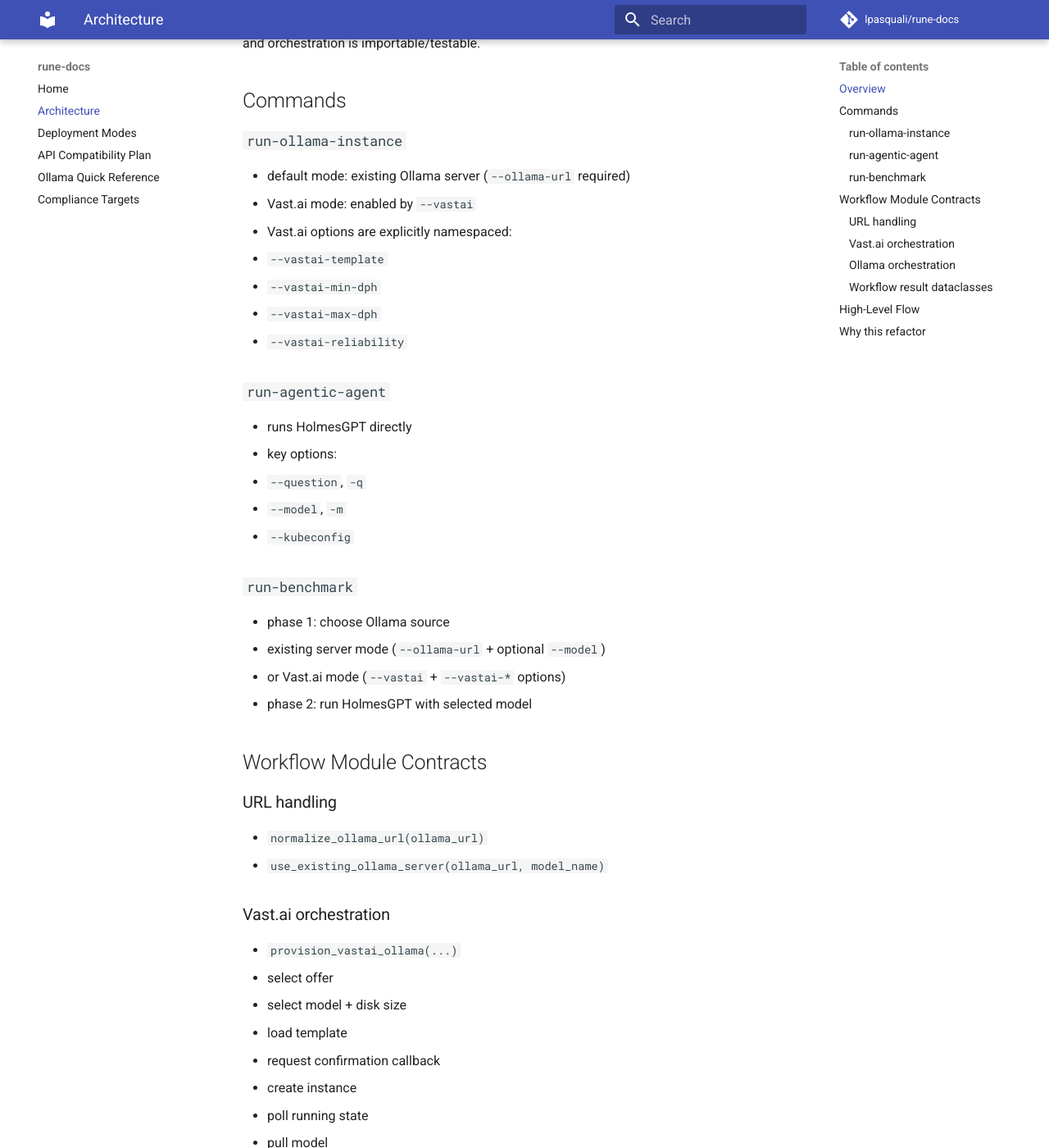
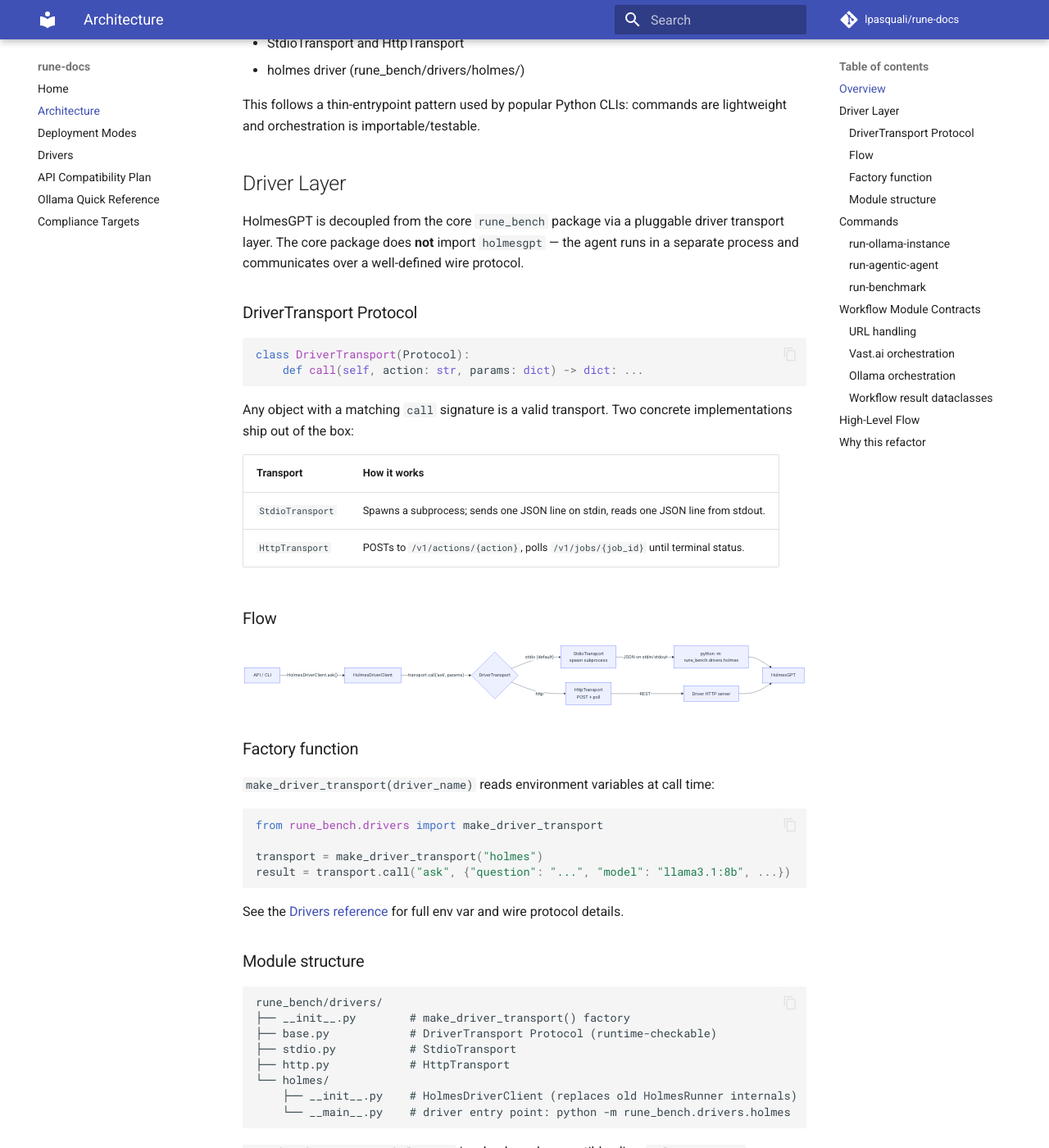
Before and after one commit to lpasquali/rune-docs, an MkDocs documentation site: the page built from docs/architecture.md, in a window 1280 px wide and 1400 px high, scrolled down 837 px. Shown: the whole window at 82% size. Built offline with MkDocs 1.6.1 and Material for MkDocs 9.7.7, drawn with Linux system fonts in a browser that asks for light colours; comment, search, counter and statistics services are not loaded; some of the changed text lies outside the part shown.

Commit message:
docs: sync driver isolation and pluggable architecture changes
- INDEX.md: add installation section (rune-bench, rune-bench[holmes], rune-bench[all])
  and update navigation links to reflect current module paths
- architecture.md: add Driver Layer section with Mermaid diagram showing
  HolmesDriverClient → DriverTransport → StdioTransport/HttpTransport flow;
  update module references (rune_bench/backends/ollama, agents/sre/holmes)
- deployment-modes.md: add driver configuration env vars table
  (RUNE_HOLMES_DRIVER_MODE/CMD/URL/TOKEN/TENANT)
- OLLAMA_QUICK_REFERENCE.md: fix import paths to rune_bench.backends.ollama;
  add tag normalisation note (tinyllama == tinyllama:latest); add integration
  tests section (pytest.mark.integration, TinyLlama CI gate)
- docs/drivers.md: new comprehensive reference page covering DriverTransport
  Protocol, stdio/HTTP modes, wire protocol, factory function, built-in holmes
  driver, custom driver guide, troubleshooting
- mkdocs.yml: add Drivers page to nav

Refs: rune PR #10, issue #9, issue #12

Co-authored-by: Copilot <223556219+Copilot@users.noreply.github.com>

````diff
--- a/docs/architecture.md
+++ b/docs/architecture.md
@@ -14,15 +14,82 @@ RUNE is organized in layers:
   - Vast.ai provisioning workflow
   - Ollama model discovery/warmup orchestration
 - Provider/Domain layer:
-  - rune_bench/ollama/client.py
-  - rune_bench/ollama/models.py
+  - rune_bench/backends/ollama.py — OllamaClient and OllamaModelManager
   - rune_bench/vastai/offer.py
   - rune_bench/vastai/template.py
   - rune_bench/vastai/instance.py
   - rune_bench/common/models.py
-  - rune_bench/agents/holmes.py
+  - rune_bench/agents/sre/holmes.py — backward-compatible alias
+- Driver layer: rune_bench/drivers/
+  - DriverTransport Protocol
+  - StdioTransport and HttpTransport
+  - holmes driver (rune_bench/drivers/holmes/)
 
 This follows a thin-entrypoint pattern used by popular Python CLIs: commands are lightweight and orchestration is importable/testable.
+
+## Driver Layer
+
+HolmesGPT is decoupled from the core `rune_bench` package via a pluggable driver
+transport layer.  The core package does **not** import `holmesgpt` — the agent
+runs in a separate process and communicates over a well-defined wire protocol.
+
+### DriverTransport Protocol
+
+```python
+class DriverTransport(Protocol):
+    def call(self, action: str, params: dict) -> dict: ...
+```
+
+Any object with a matching `call` signature is a valid transport.  Two concrete
+implementations ship out of the box:
+
+| Transport | How it works |
+|-----------|-------------|
+| `StdioTransport` | Spawns a subprocess; sends one JSON line on stdin, reads one JSON line from stdout. |
+| `HttpTransport` | POSTs to `/v1/actions/{action}`, polls `/v1/jobs/{job_id}` until terminal status. |
+
+### Flow
+
+```mermaid
+flowchart LR
+    A["API / CLI"] -->|"HolmesDriverClient.ask()"| B["HolmesDriverClient"]
+    B -->|"transport.call('ask', params)"| C{"DriverTransport"}
+    C -->|"stdio (default)"| D["StdioTransport\nspawn subprocess"]
+    C -->|"http"| E["HttpTransport\nPOST + poll"]
+    D -->|"JSON on stdin/stdout"| F["python -m rune_bench.drivers.holmes"]
+    E -->|"REST"| G["Driver HTTP server"]
+    F --> H["HolmesGPT"]
+    G --> H
+```
+
+### Factory function
+
+`make_driver_transport(driver_name)` reads environment variables at call time:
+
+```python
+from rune_bench.drivers import make_driver_transport
+
+transport = make_driver_transport("holmes")
+result = transport.call("ask", {"question": "...", "model": "llama3.1:8b", ...})
+```
+
+See the [Drivers reference](drivers.md) for full env var and wire protocol details.
+
+### Module structure
+
+```text
+rune_bench/drivers/
+├── __init__.py        # make_driver_transport() factory
+├── base.py            # DriverTransport Protocol (runtime-checkable)
+├── stdio.py           # StdioTransport
+├── http.py            # HttpTransport
+└── holmes/
+    ├── __init__.py    # HolmesDriverClient (replaces old HolmesRunner internals)
+    └── __main__.py    # driver entry point: python -m rune_bench.drivers.holmes
+```
+
+`rune_bench/agents/sre/holmes.py` is a backward-compatible alias:
+`HolmesRunner = HolmesDriverClient`.
 
 ## Commands
 
--- a/mkdocs.yml
+++ b/mkdocs.yml
@@ -22,6 +22,7 @@ nav:
   - Home: INDEX.md
   - Architecture: architecture.md
   - Deployment Modes: deployment-modes.md
+  - Drivers: drivers.md
   - API Compatibility Plan: API_COMPATIBILITY_PLAN.md
   - Ollama Quick Reference: OLLAMA_QUICK_REFERENCE.md
   - Compliance Targets: compliance-targets.md
````
Also changed, not shown: other parts of docs/architecture.md (+1 -1 lines), docs/INDEX.md (+25 -9 lines), docs/OLLAMA_QUICK_REFERENCE.md (+35 -25 lines), docs/deployment-modes.md (+29 -0 lines), docs/drivers.md (added, +192 -0 lines).
